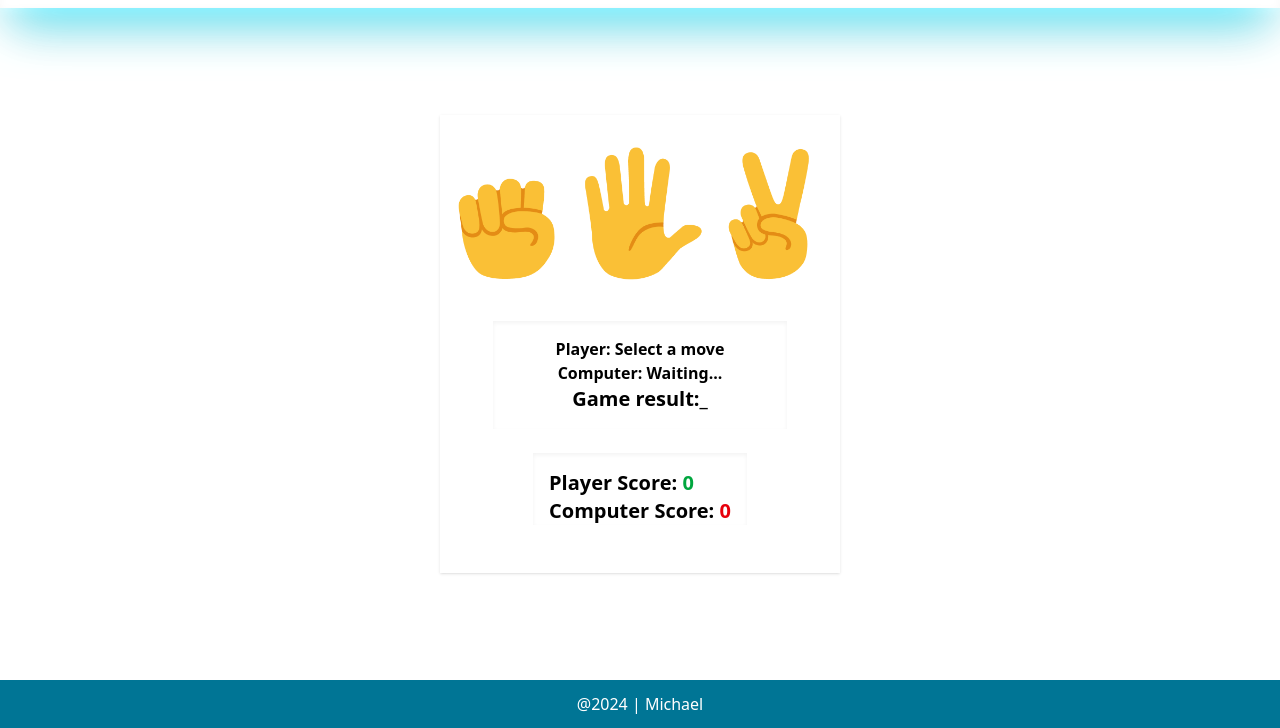
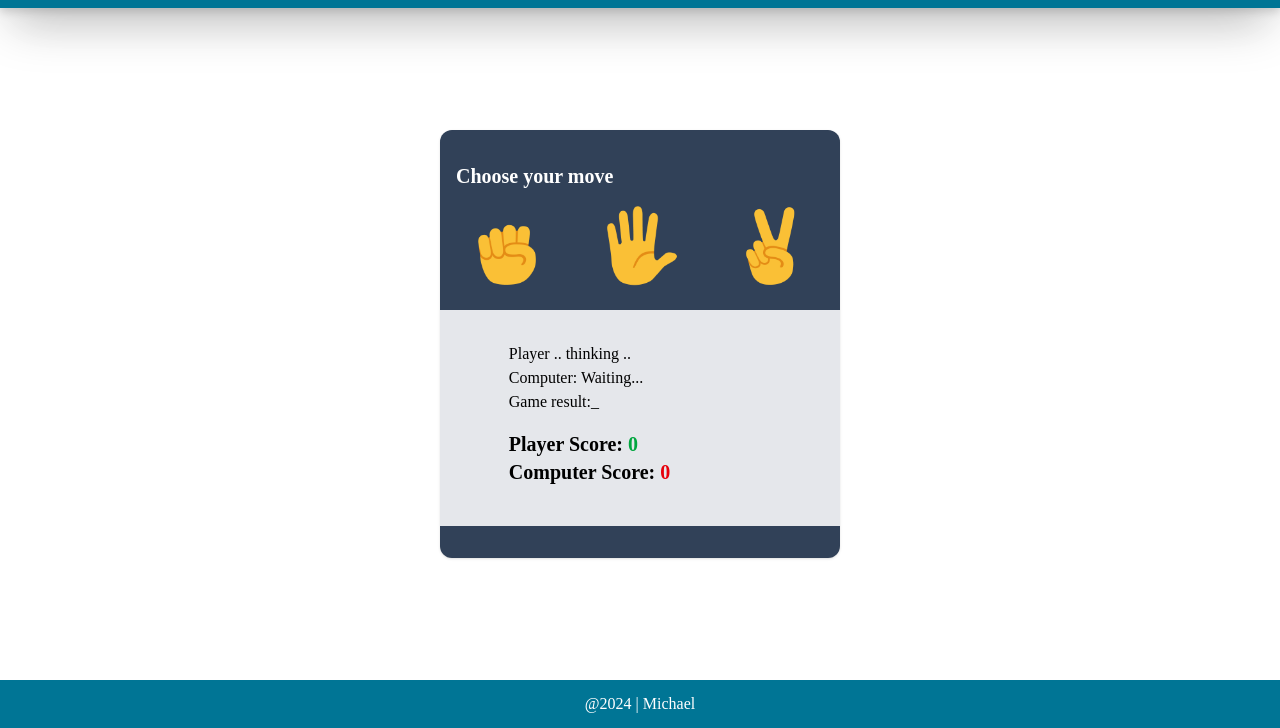
Before and after one commit to Michael5301/rock-paper-scissor, a website: page src/index.html in a window 1280 px wide. Shown: the part 72-800 px from the top of the page. Drawn offline with Linux system fonts and the light colour scheme; a web font is replaced by a local one.

Commit message:
css update

```diff
--- a/src/index.html
+++ b/src/index.html
@@ -4,14 +4,6 @@
 <head>
     <meta charset="UTF-8" />
     <meta name="viewport" content="width=device-width, initial-scale=1.0" />
-
-    <!-- google fonts -->
-    <link rel="preconnect" href="https://fonts.googleapis.com" />
-    <link rel="preconnect" href="https://fonts.gstatic.com" crossorigin />
-    <link
-        href="https://fonts.googleapis.com/css2?family=Josefin+Sans:ital,wght@0,100..700;1,100..700&family=Julee&family=Montserrat:ital,wght@0,100..900;1,100..900&family=Noto+Sans+JP:wght@100..900&family=Poppins:ital,wght@0,100;0,200;0,300;0,400;0,500;0,600;0,700;0,800;0,900;1,100;1,200;1,300;1,400;1,500;1,600;1,700;1,800;1,900&family=Roboto:ital,wght@0,100;0,300;0,400;0,500;0,700;0,900;1,100;1,300;1,400;1,500;1,700;1,900&display=swap"
-        rel="stylesheet" />
-    <!-- google fonts -->
 
     <link rel="stylesheet" href="./output.css" />
 
@@ -20,9 +12,9 @@
 
 <body class="">
     <!-- nav -->
-    <nav class="grid place-content-center shadow-cyan-300 drop-shadow-lg shadow-2xl h-20 w-full">
+    <nav class="grid place-content-center bg-cyan-700 drop-shadow-lg shadow-2xl h-20 w-full">
         <a href="https://rock-paper-scissor-spel.netlify.app/"
-            class="text-2xl font-semibold text-teal-950 cursor-pointer">
+            class="text-2xl font-semibold text-white cursor-pointer">
             Rock-Paper-Scissor Game
         </a>
     </nav>
@@ -31,38 +23,50 @@
         <!-- PAPER ROCK SCISSOR -->
         <div class="grid place-content-center h-[calc(100vh-128px)] w-full">
 
-            <div class="flex flex-col shadow py-8">
+            <div class="flex flex-col shadow py-8 bg-slate-700 rounded-xl">
+                <h2 class="text-white text-xl px-4 pb-4 font-semibold">Choose your move</h2>
 
                 <!-- Buttons -->
-                <div class="flex justify-between items-center w-[400px] pb-[24px]">
-                    <button id="rock" onclick="play('rock')" class="cursor-pointer">
-                        <img src="./images/rock-emoji.png" alt="" class="active:scale-105 hover:cursor-pointer" />
+                <div class="flex justify-around items-center w-[400px] pb-[24px]">
+                    <button id="rock" onclick="play('Rock')" class="cursor-pointer">
+                        <img src="./images/rock-emoji.png" alt="" class="active:scale-105 hover:cursor-pointer" width="80"/>
                     </button>
-                    <button id="paper" onclick="play('paper')" class="cursor-pointer">
-                        <img src="./images/paper-emoji.png" alt="" class="active:scale-105 hover:cursor-pointer" />
+                    <button id="paper" onclick="play('Paper')" class="cursor-pointer">
+                        <img src="./images/paper-emoji.png" width="80" alt="" class="active:scale-105 hover:cursor-pointer" />
                     </button>
-                    <button id="scissor" onclick="play('scissor')" class="cursor-pointer">
-                        <img src="./images/scissors-emoji.png" alt="" class="active:scale-105 hover:cursor-pointer" />
+                    <button id="scissor" onclick="play('Scissor')" class="cursor-pointer">
+                        <img src="./images/scissors-emoji.png" width="80" alt="" class="active:scale-105 hover:cursor-pointer" />
                     </button>
                 </div>
 
 
+
                 <!-- Displays -->
-                <div class="flex flex-col justify-center space-y-2 items-center p-4">
+                <div class="flex flex-col justify-center gap-2 items-center p-4 bg-gray-200">
 
                     <!-- outcome -->
-                    <div class=" border-cyan-800 p-4 w-[80%] shadow-inner grid text-center">
-                        <div id="playerDisplay" class="font-semibold">
-                            Player: Select a move
+                    <div class=" p-4 w-[80%] grid text-start">
+
+                        <p id="playerDisplay" class="">
+                            Player .. thinking ..
+                        </p>
+                        <div>
+                            <div id="computerDisplay" class="">
+                                Computer: Waiting...
+                            </div>
                         </div>
-                        <div id="computerDisplay" class="font-semibold">
-                            Computer: Waiting...
+
+                        <div>
+                            <div id="resultsDisplay" class="">Game result:_<div>
                         </div>
-                        <div id="resultsDisplay" class="font-semibold text-xl">Game result:_</div>
+
                     </div>
 
+
+
+
                     <!-- scores -->
-                    <div class="font-semibold pt-4 shadow-inner text-xl px-4 mt-4">
+                    <div class="font-semibold py-2 mt-2 text-xl">
                         <div>Player Score: <span id="playerScoreDisplay" class="text-green-600 ">0</span></div>
                         <div>Computer Score: <span id="computerScoreDisplay" class="text-red-600">0</span></div>
                     </div>
--- a/src/input.css
+++ b/src/input.css
@@ -1 +1,6 @@
+@import url('https://fonts.googleapis.com/css2?family=Bangers&family=Joti+One&family=Kablammo&display=swap');
 @import 'tailwindcss';
+
+html {
+    font-family: 'Joti' ;
+}
--- a/src/script.js
+++ b/src/script.js
@@ -1,5 +1,5 @@
 
-const choices = ['rock', 'paper', 'scissor']
+const choices = ['Rock', 'Paper', 'Scissor']
 const computerDisplay = document.getElementById('computerDisplay');
 const playerDisplay = document.getElementById('playerDisplay');
 const resultsDisplay = document.getElementById('resultsDisplay');
@@ -16,12 +16,12 @@ function play(playerChoice) {
     let result = '';
 
     if (playerChoice === computerChoice) { result = 'Tie'; }
-    else if (playerChoice === 'rock' && computerChoice === 'paper') { result = 'You lose'; }
-    else if (playerChoice === 'rock' && computerChoice === 'scissor') { result = 'You win'; }
-    else if (playerChoice === 'paper' && computerChoice === 'rock') { result = 'You win'; }
-    else if (playerChoice === 'paper' && computerChoice === 'scissor') { result = 'You lose'; }
-    else if (playerChoice === 'scissor' && computerChoice === 'rock') { result = 'You lose'; }
-    else if (playerChoice === 'scissor' && computerChoice === 'paper') { result = 'You win'; }
+    else if (playerChoice === 'Rock' && computerChoice === 'Paper') { result = 'You lose'; }
+    else if (playerChoice === 'Rock' && computerChoice === 'Scissor') { result = 'You win'; }
+    else if (playerChoice === 'Paper' && computerChoice === 'Rock') { result = 'You win'; }
+    else if (playerChoice === 'Paper' && computerChoice === 'Scissor') { result = 'You lose'; }
+    else if (playerChoice === 'Scissor' && computerChoice === 'Rock') { result = 'You lose'; }
+    else if (playerChoice === 'Scissor' && computerChoice === 'Paper') { result = 'You win'; }
 
     // displaying results and choices
     computerDisplay.textContent = `Computer Choice: ${computerChoice}`;
```
Also changed, not shown: src/output.css.
